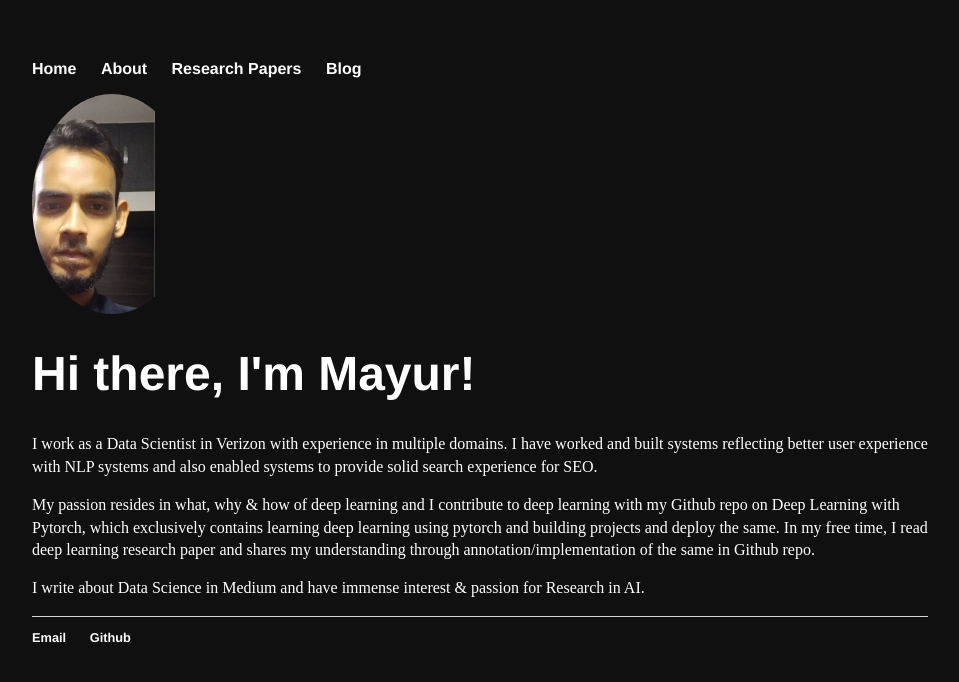
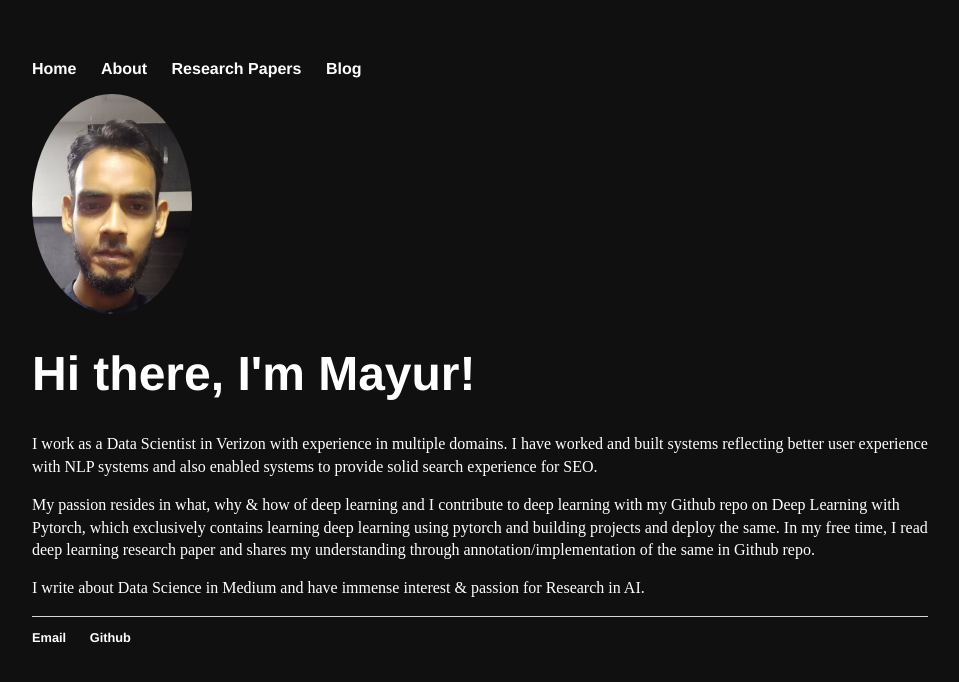
Before and after one commit to Mayurji/mayurji.github.io, a Jekyll site: the page built from index.html, in a window 1280 px wide. Shown: the top 682 px of the page, without its empty margins (160-1119 px from the left). Built offline with Jekyll 4.4.1, drawn with Linux system fonts in a browser that asks for light colours.

Commit message:
Update main.css

```diff
--- a/css/main.css
+++ b/css/main.css
@@ -72,7 +72,7 @@ ul.posts li {
 .profile-pic {
   display: inline;
   margin: 0 auto;
-  margin-left: -25%; //centers the image
+
   margin-bottom: -25%; //centers the image
   height: 100%;
   width: auto;
```
